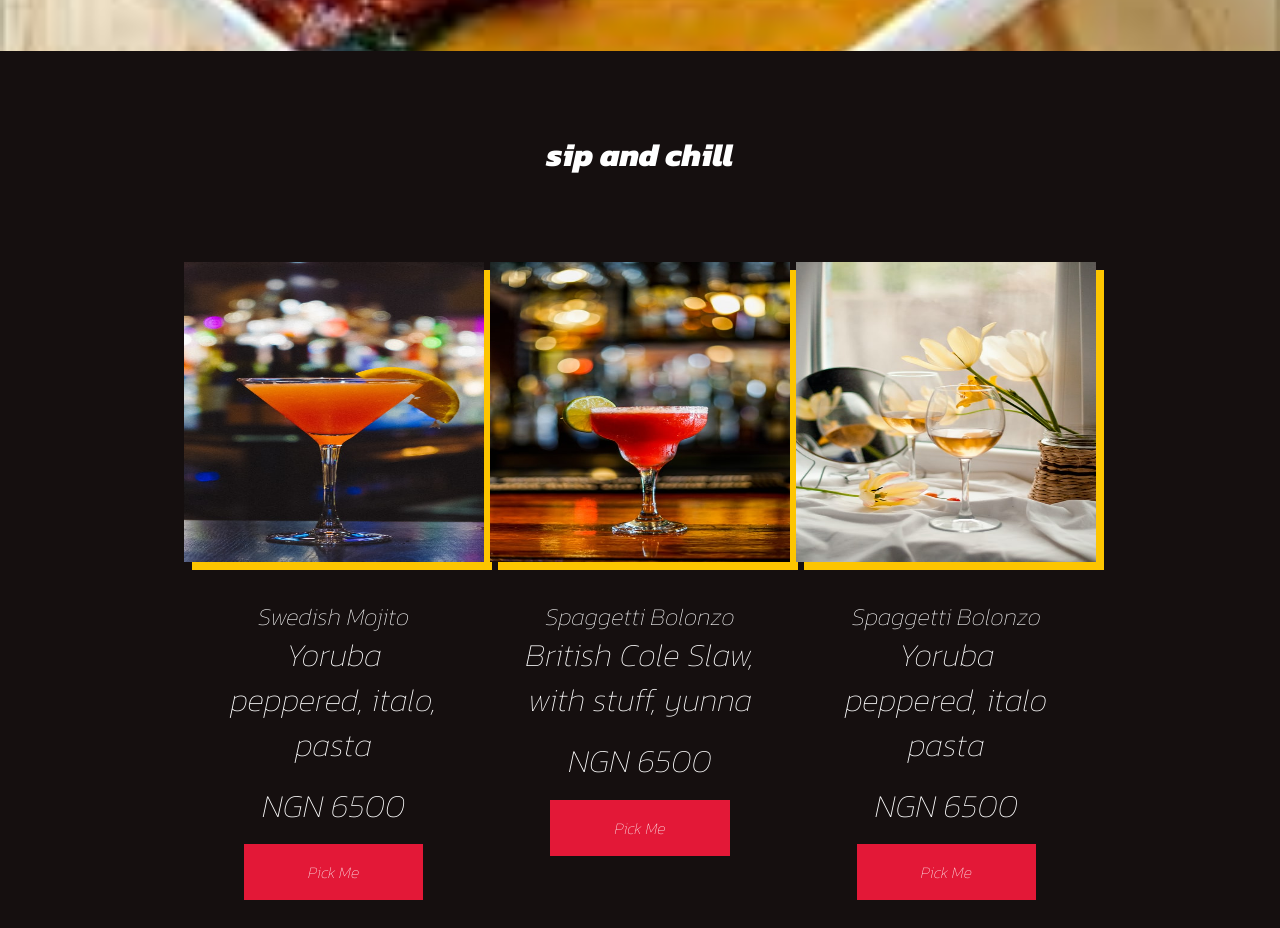
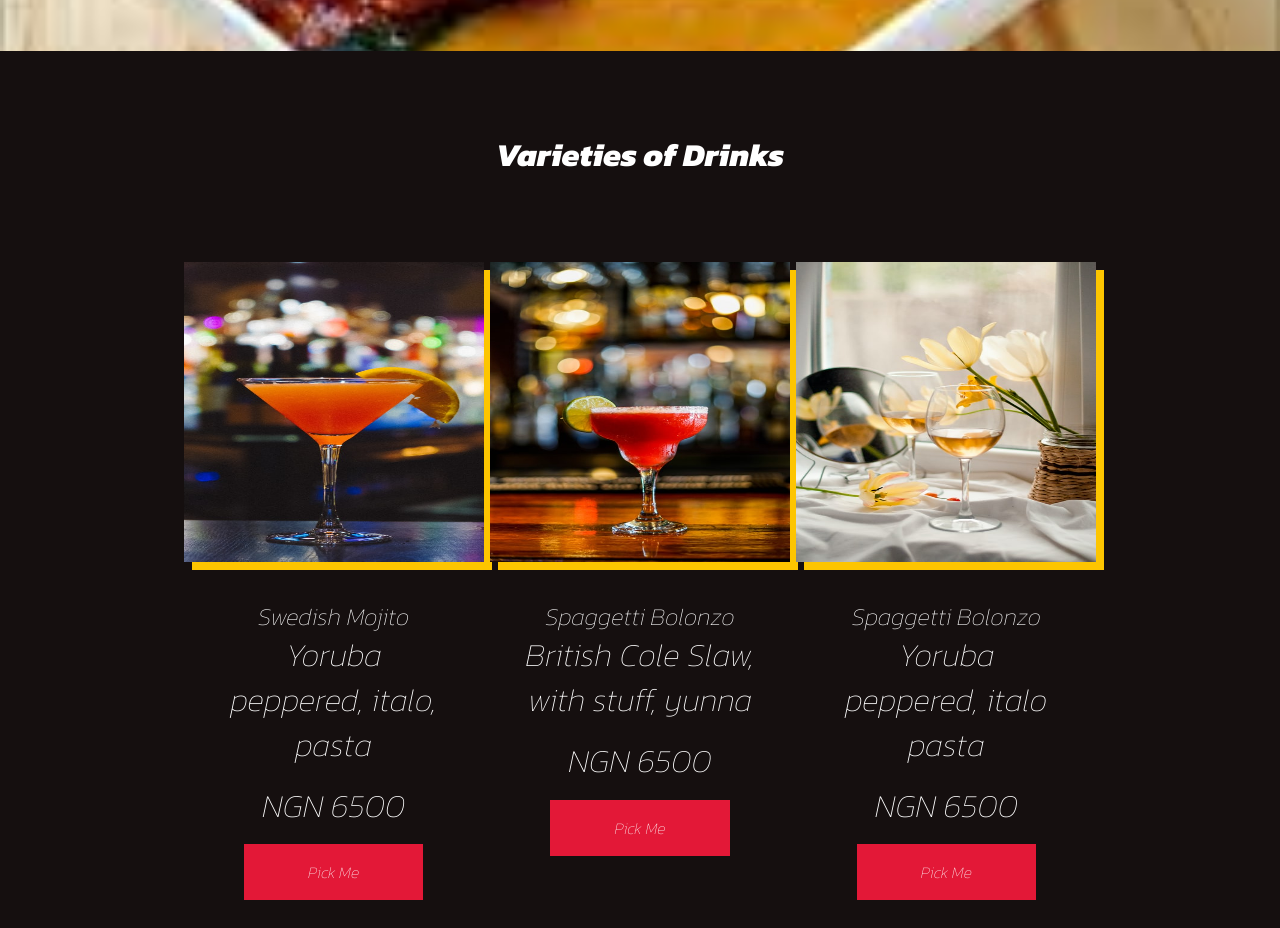
Before and after one commit to kingbee1/foody, a React (Create React App) app: page / in a window 1280 px wide. Shown: the part 2740-3668 px from the top of the page. Built offline with nearby package versions, Linux system fonts and the light colour scheme.

Commit message:
built food webpage with React

```diff
--- a/src/App.js
+++ b/src/App.js
@@ -14,7 +14,7 @@ function App() {
       <Hero />
       <Meals heading='Pick anyone boss' data={mealData} />
       <Feature  />
-      <Meals heading='sip and chill' data={mealDataTwo} />
+      <Meals heading='Varieties of Drinks' data={mealDataTwo} />
       <Footer />
     </Router>
   );
```
